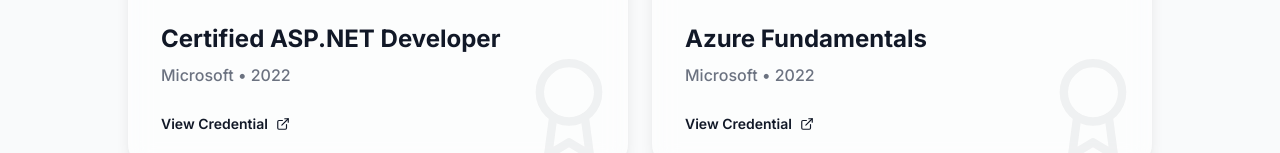
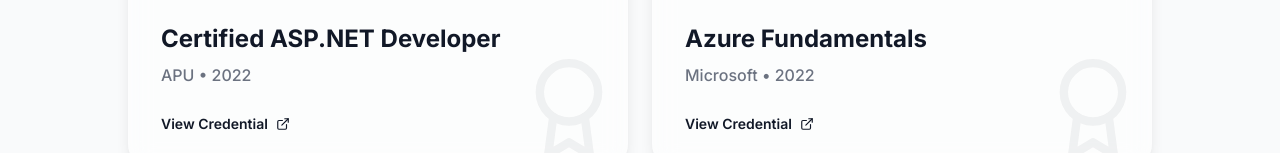
Before and after one commit to pyuan07/my-portfolio, a Next.js app: page /about in a window 1280 px wide. Shown: the part 2018-2171 px from the top of the page. Built offline with nearby package versions, Linux system fonts and the light colour scheme.

Commit message:
Correct the Cert issuer

```diff
--- a/src/app/about/page.tsx
+++ b/src/app/about/page.tsx
@@ -192,7 +192,7 @@
             {[
               {
                 title: "Certified ASP.NET Developer",
-                issuer: "Microsoft",
+                issuer: "APU",
                 year: "2022",
                 color: "blue",
                 url: "https://www.credly.com/badges/dc3aedb1-db0f-4840-901b-734947a5d661/linked_in_profile"
```
